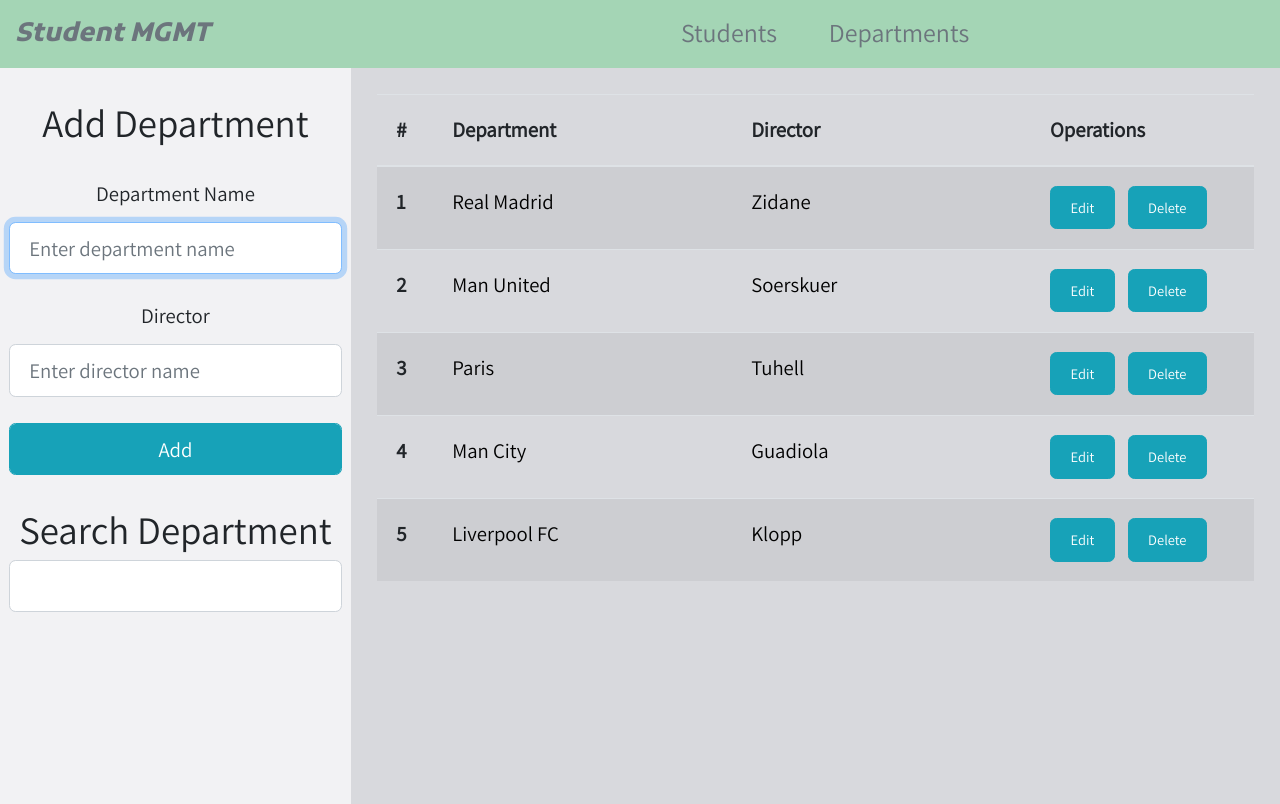
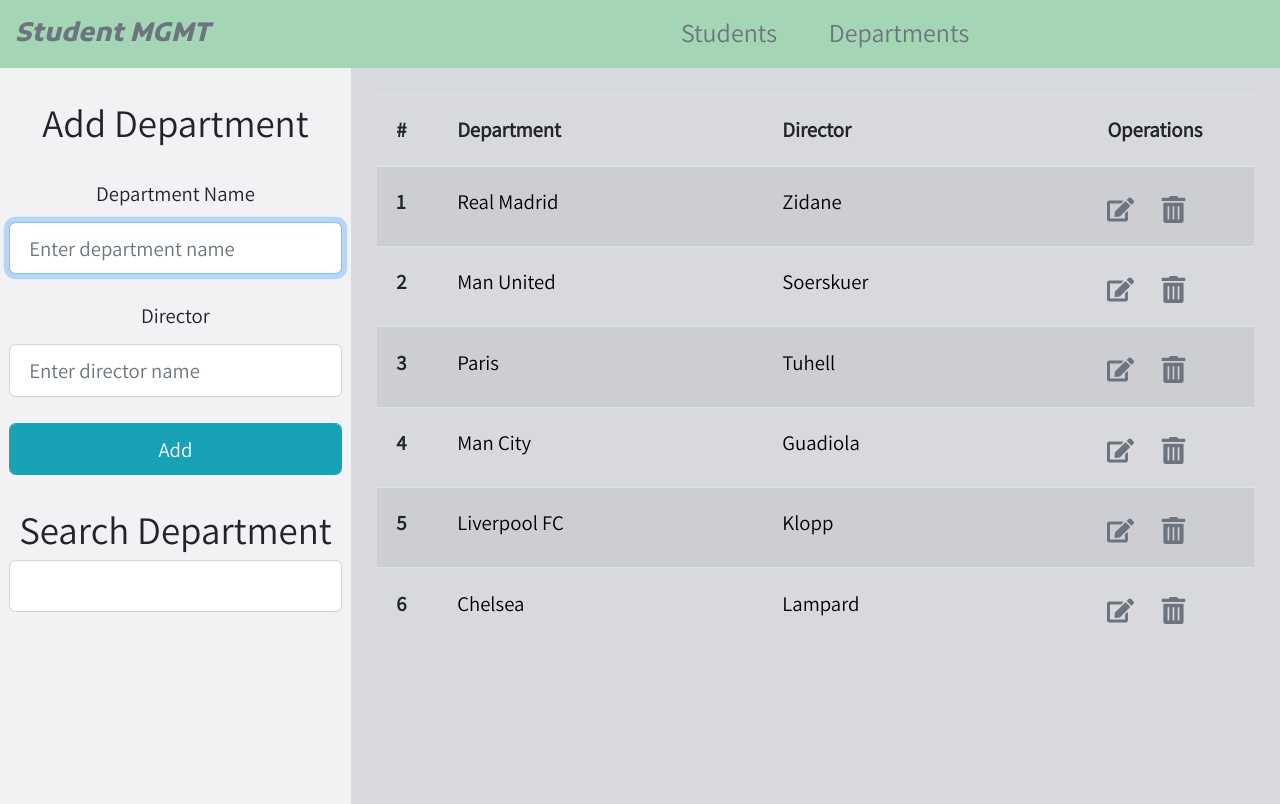
Before and after one commit to hivictording/React-Excercise, a React (Create React App) app in the folder student-mgmt/: page /departments in a window 1280 px wide. Built offline with nearby package versions, Linux system fonts and the light colour scheme; data requests are answered from the project's data file; the HTML template or start-up script is replaced by a standard one.

Commit message:
add react-icons

```diff
--- a/student-mgmt/db.json
+++ b/student-mgmt/db.json
@@ -129,6 +129,11 @@
       "name": "Liverpool FC",
       "director": "Klopp",
       "id": "349ce197-8161-4401-af89-4d3121c9d95d"
+    },
+    {
+      "id": "13a98d04-672e-47f8-b5be-28345fa96e5c",
+      "name": "Chelsea",
+      "director": "Lampard"
     }
   ]
 }
--- a/student-mgmt/package.json
+++ b/student-mgmt/package.json
@@ -11,6 +11,7 @@
     "node-sass": "^4.14.1",
     "react": "^16.13.1",
     "react-dom": "^16.13.1",
+    "react-icons": "^3.11.0",
     "react-scripts": "3.4.3"
   },
   "scripts": {
--- a/student-mgmt/src/components/departments/info/info.scss
+++ b/student-mgmt/src/components/departments/info/info.scss
@@ -16,4 +16,8 @@
   button {
     font-size: 0.7em;
   }
+
+  .operation-icon {
+    font-size: 1.3em;
+  }
 }
--- a/student-mgmt/src/components/departments/info/singleInfo.js
+++ b/student-mgmt/src/components/departments/info/singleInfo.js
@@ -1,4 +1,5 @@
 import React, { Component } from "react";
+import { FaEdit, FaTrashAlt } from "react-icons/fa";
 
 import { DataConsumer } from "../../../context";
 
@@ -54,22 +55,24 @@
               </td>
               <td>
                 {edit || (
-                  <button
-                    className="btn btn-info mr-2"
+                  <a
+                    className="operation-icon text-secondary mr-3"
+                    href="#"
                     onClick={() => {
                       this.setState({ edit: true }, () => this.nameRef.focus());
                     }}
                   >
-                    Edit
-                  </button>
+                    <FaEdit />
+                  </a>
                 )}
                 {edit || (
-                  <button
-                    className="btn btn-info"
+                  <a
+                    className="operation-icon text-secondary"
+                    href="#"
                     onClick={() => deleteDepartment(id)}
                   >
-                    Delete
-                  </button>
+                    <FaTrashAlt />
+                  </a>
                 )}
                 {edit && (
                   <button
--- a/student-mgmt/src/components/students/add-form/addForm.js
+++ b/student-mgmt/src/components/students/add-form/addForm.js
@@ -31,7 +31,7 @@
       if (this.state[target.name].includes(target.value)) {
         this.setState({
           [target.name]: this.state[target.name].filter(
-            (item) => item != target.value
+            (item) => item !== target.value
           ),
         });
       } else {
--- a/student-mgmt/src/components/students/info/info.js
+++ b/student-mgmt/src/components/students/info/info.js
@@ -4,10 +4,6 @@
 import SingleInfo from "../../students/info/single-info";
 
 export default class StudentInfo extends Component {
-  constructor(props) {
-    super(props);
-  }
-
   static contextType = Context;
 
   render() {
```
Also changed, not shown: 1 other file (tests, documents, lock files or other folders).
